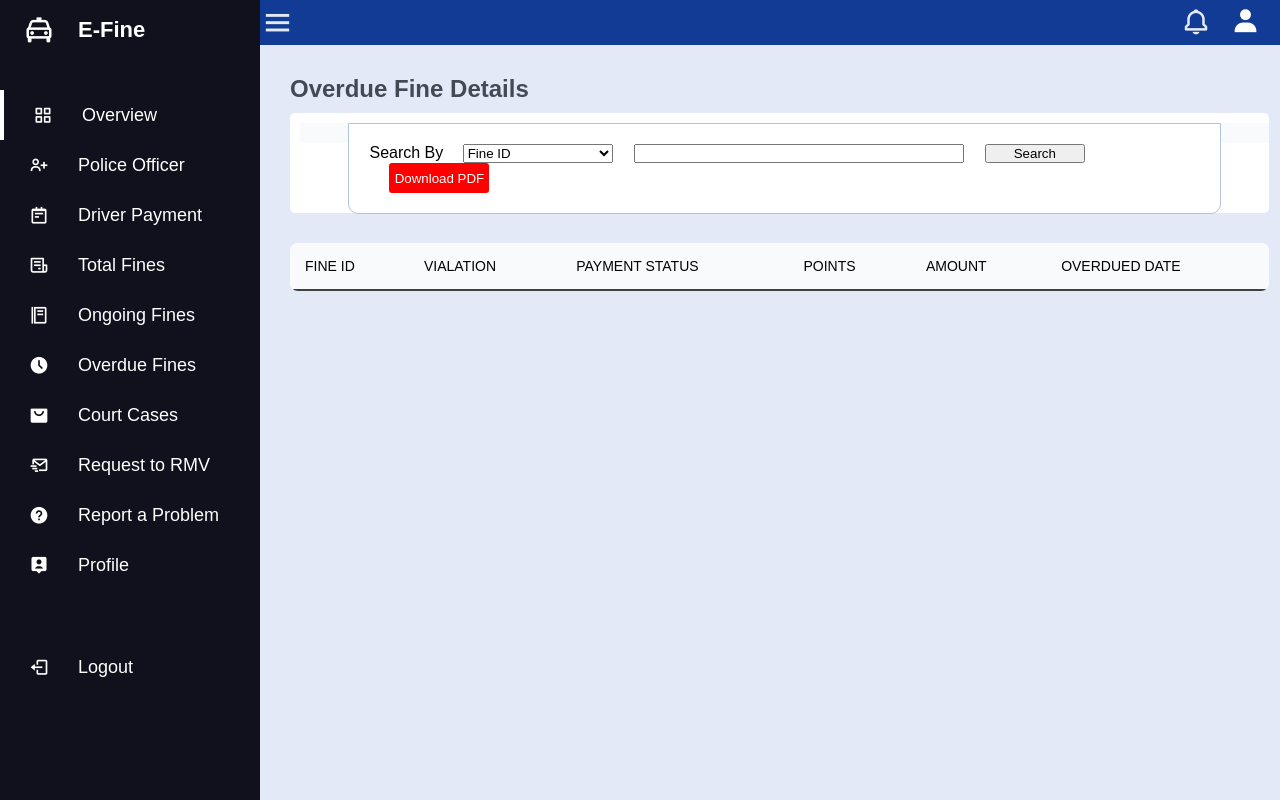
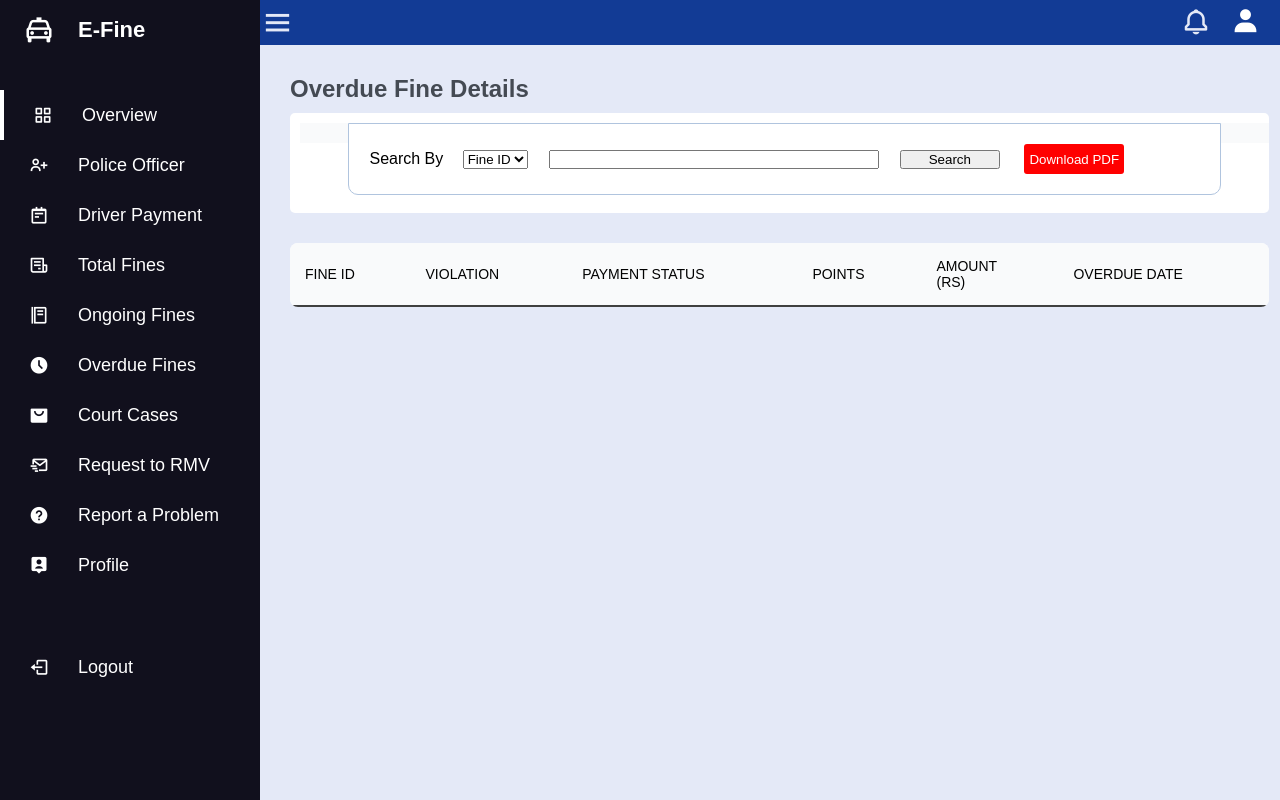
Before and after one commit to thilankajayathilaka/efine, a PHP site: page /efine/ongoing_fine.php in a window 1280 px wide. Run offline with PHP 8.4, Linux system fonts and the light colour scheme; data that the repository does not hold is empty.

Commit message:
ongoing fine changed

```diff
--- a/public/police_station/ongoing_fine.php
+++ b/public/police_station/ongoing_fine.php
@@ -53,16 +53,18 @@ while ($row = mysqli_fetch_assoc($result)) {
         <div class="paymentsearch">
             <div class="search">
 
-                <form action="" class="searchbar">
+                <form action="" method="post">
                     <label>Search By</label>
-                    <select name="fines" id="fines" style="margin-left: 15px; width:150px;">
-                        <option value="fine_id">Fine ID</option>
+                    <select name="search_criteria" style="margin-left: 15px;">
+                        <option value="Fine_ID">Fine ID</option>
                         <option value="name">Name</option>
-                        <option value="date1">Date</option>
+                        <option value="date">Date</option>
                     </select>
-                    <input type="text" name="search" class="serchinput">
+                    <input type="text" name="search_value" class="serchinput">
                     <input type="submit" value="Search" class="searchbtn">
                     <button class="pdf">Download PDF</button>
+                    </select>
+
                 </form>
 
             </div>
@@ -73,16 +75,18 @@ while ($row = mysqli_fetch_assoc($result)) {
 
                 <thead>
                     <td>Fine ID</td>
-                    <td>Vialation</td>
+                    <td>Violation</td>
                     <td>Payment status</td>
                     <td>Points</td>
-                    <td>Amount</td>
-                    <td>Overdued date</td>
+                    <td>Amount <br>(Rs)</td>
+                    <td>Overdue date</td>
                 </thead>
                 <tbody>
 
                     <?php
-                    foreach ($fines as $fine) : ?>
+                    foreach ($fines as $fine) :
+
+                    ?>
 
                         <tr>
                             <td><?php echo $fine['id']; ?></td>
```
